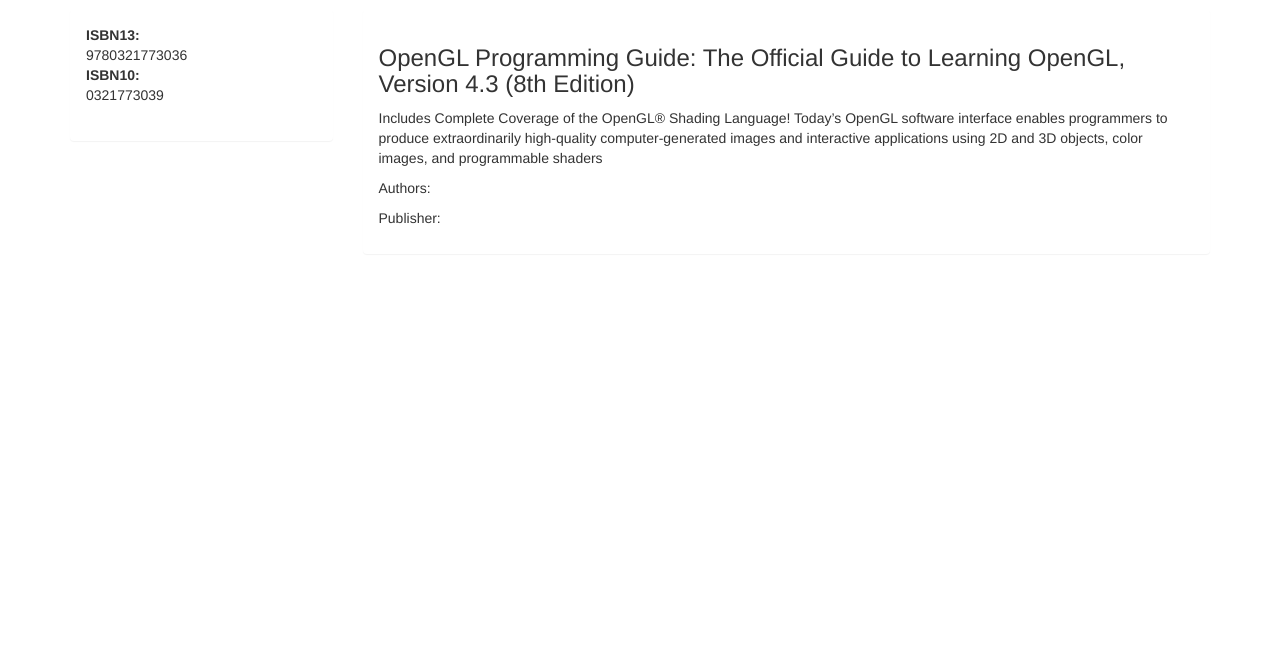
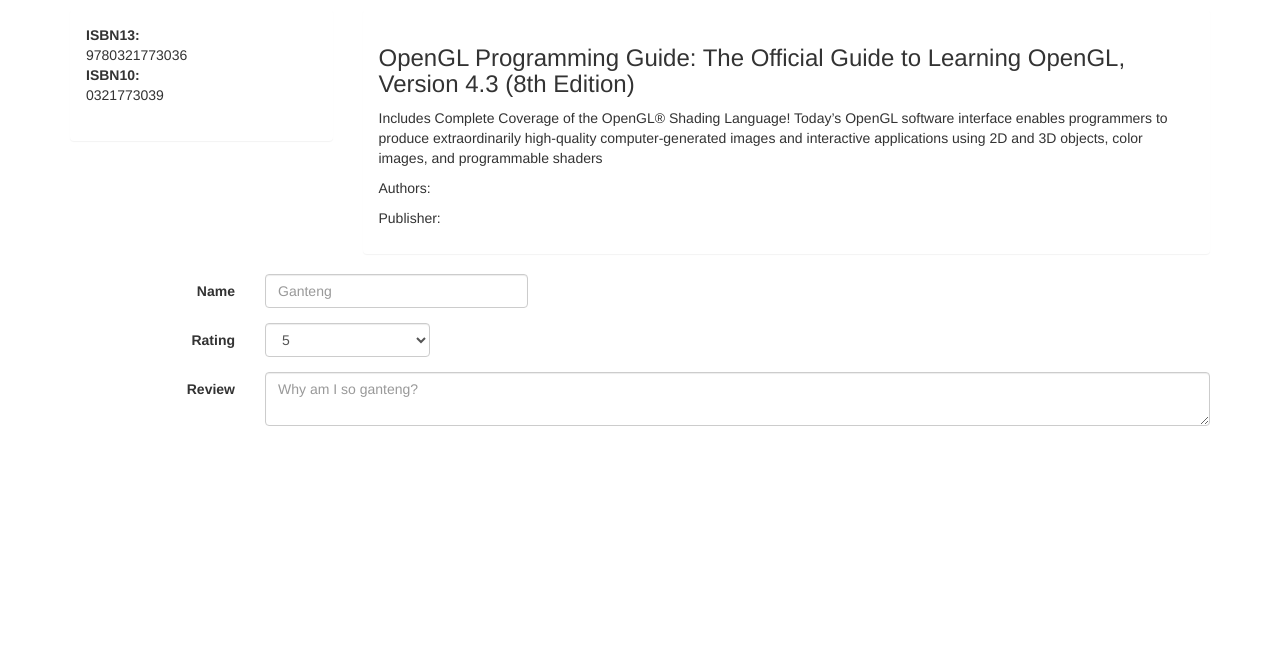
Before and after one commit to 9gix/dcs, a Django app: a page that uses multimedia/templates/multimedia/base_detail.html in a window 1280 px wide. Shown: the part 51-717 px from the top of the page. Run offline with Django 3.2, Linux system fonts and the light colour scheme; data comes from the database, SQL or seed files in the repository; parts of the project's set-up code (start-up, migrations or seed data) failed here and were passed over; some libraries are stand-ins or nearby versions.

Commit message:
Add form for detail page

```diff
--- a/multimedia/templates/multimedia/base_detail.html
+++ b/multimedia/templates/multimedia/base_detail.html
@@ -20,7 +20,32 @@
     </div>
   </div>
 </div>
-<!-- Put form for review here -->
+<form class="form-horizontal">
+  <div class="form-group">
+    <label class="col-md-2 control-label">Name</label>
+    <div class="col-md-3">
+      <input type="text" class="form-control" placeholder="Ganteng">
+    </div>
+  </div>
+  <div class="form-group">
+    <label class="col-md-2 control-label">Rating</label>
+    <div class="col-md-2">
+      <select class="form-control">
+        <option>1</option>
+        <option>2</option>
+        <option>3</option>
+        <option>4</option>
+        <option selected="selected">5</option>
+      </select>
+    </div>
+  </div>
+  <div class="form-group">
+    <label class="col-md-2 control-label">Review</label>
+    <div class="col-md-10">
+      <textarea class="form-control" placeholder="Why am I so ganteng?"></textarea>
+    </div>
+  </div>
+</form>
 <div class="row">
   {% for review in reviews %}
     <div class="container">
```
